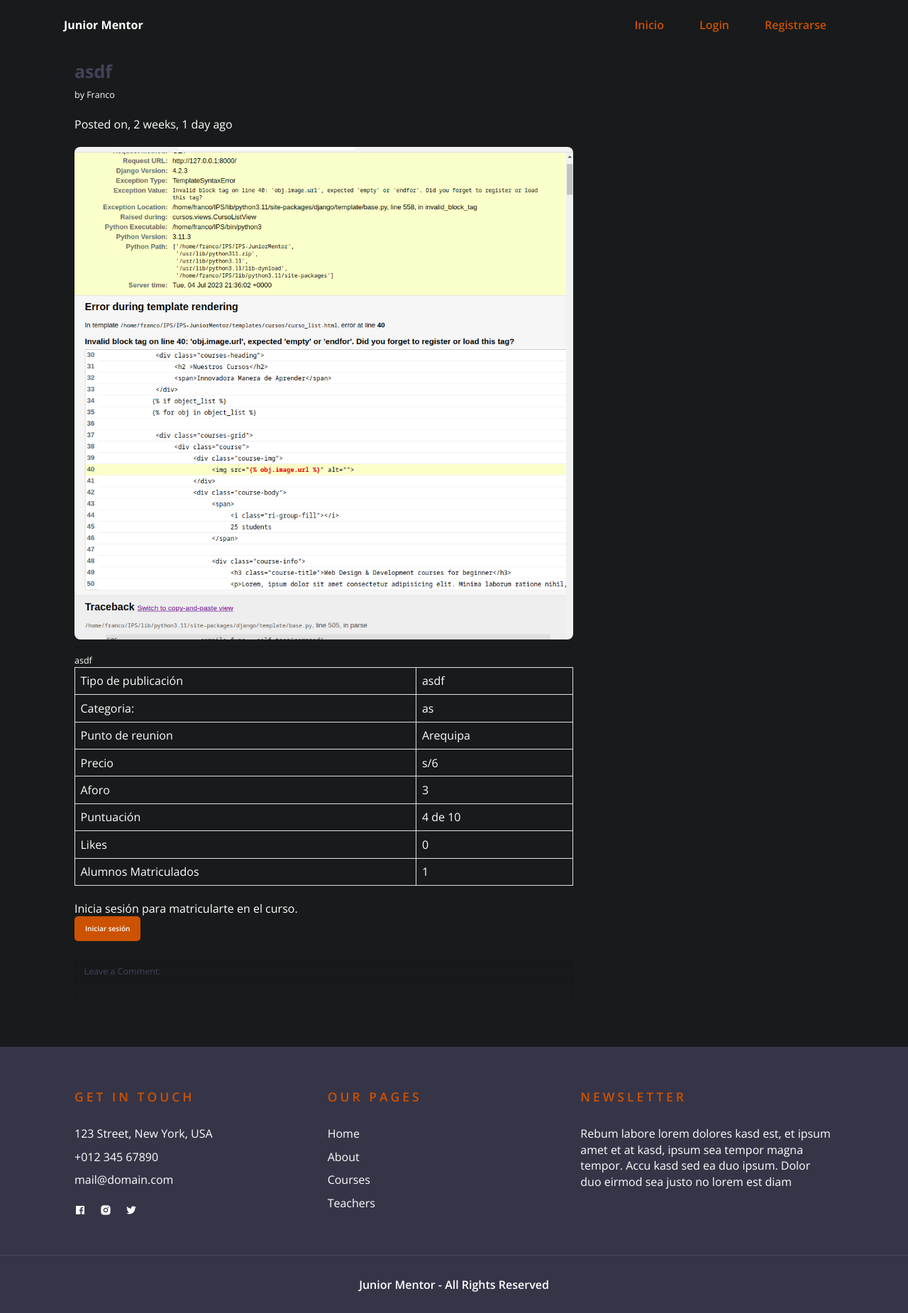
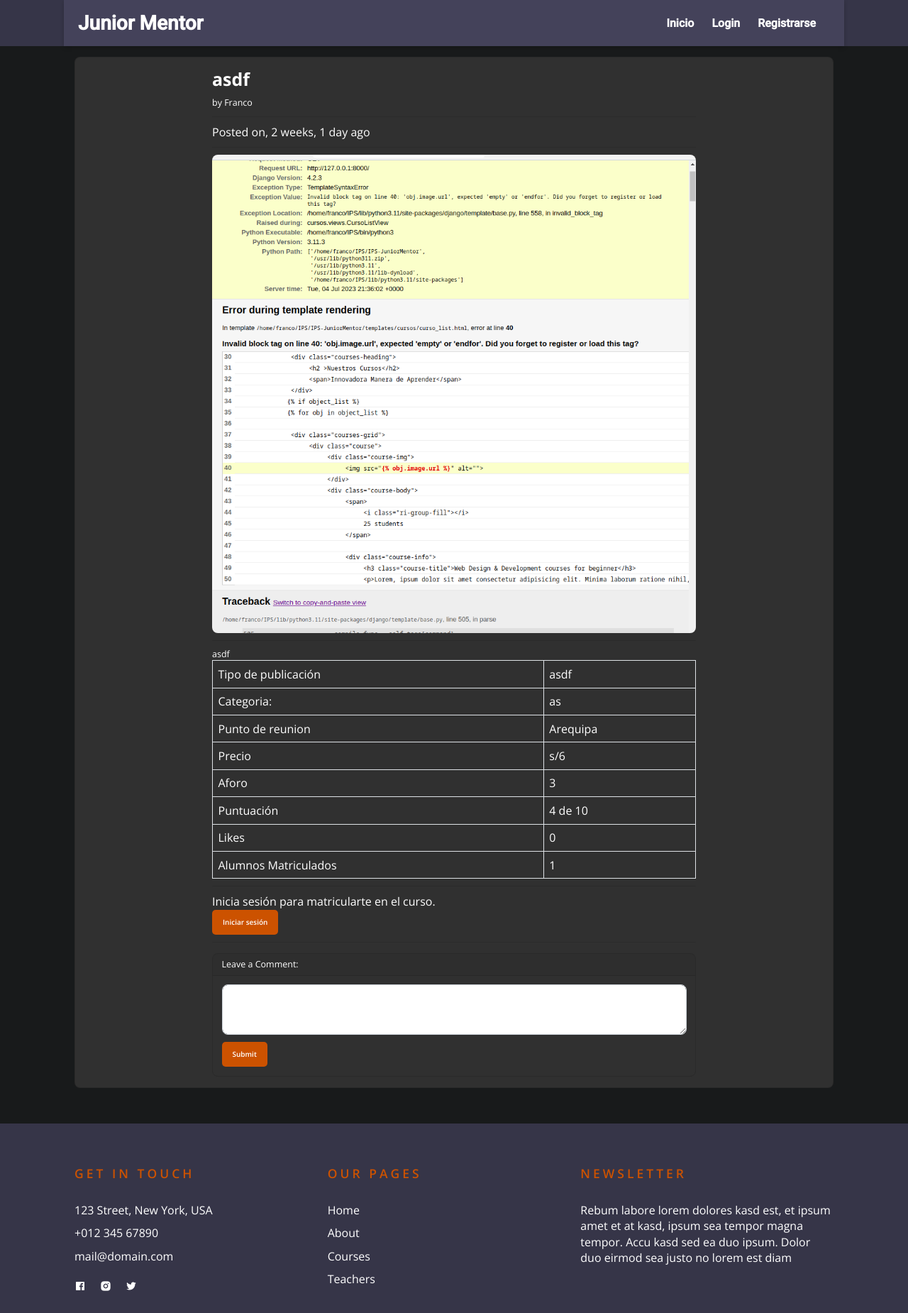
Before and after one commit to jchua21/JUNIOR-MENTOR, a Django app: a page that uses templates/partials/_navbar.html in a window 1280 px wide. Shown: the top 1850 px of the page at 71% size. Run offline with Django 4.2, Linux system fonts and the light colour scheme; data comes from the database, SQL or seed files in the repository; both versions use the stored data as it was after the commit; data that the repository does not hold is empty; some libraries are stand-ins or nearby versions.

Commit message:
mejoro aspecto

```diff
--- a/templates/cursos/curso_detail.html
+++ b/templates/cursos/curso_detail.html
@@ -2,10 +2,10 @@
 {% load humanize %}
 {% block title %}{{ block.super }}| {{ object.title }}{% endblock title %}
 {% block content %}
-<div class="row">
-  <div class="col-lg-8">
+<div class="card my-4 rounded" style="background-color: #303030;">
+  <div class="col-lg-8 mx-auto"> <!-- Agregado mx-auto para centrar el contenido -->
     <!-- Title -->
-    <h1 class="mt-4">{{ object.title }}</h1>
+    <h1 class="mt-4" style="color: #fff;">{{ object.title }}</h1>
     <!-- Author -->
     <p class="lead">
     by
@@ -22,7 +22,7 @@
     <hr>
 
     <!-- Preview Image -->
-    <img class="img-fluid rounded" src="{{ object.image.url }}" alt="{{ object.title }}">
+    <img class="img-fluid rounded" src="{{ object.image.url }}" alt="{{ object.title }}" style="max-width: 100%; height: auto;">
     <hr>
 
     <!-- Post Content -->
@@ -87,19 +87,34 @@
 
     <hr>
 
+
     <!-- Comments Form -->
     <div class="card my-4">
-      <h5 class="card-header">Leave a Comment:</h5>
+      <h5 class="card-header" style="color: #fff;">Leave a Comment:</h5>
       <div class="card-body">
-        <!-- Formulario de comentarios -->
+        <form action="." method="POST">
+          {% csrf_token %}
+          <div class="form-group">
+            <input type="hidden" name='slug' value="{{ object.slug }}">
+            <textarea name="comment" class="form-control" rows="3" required></textarea>
+          </div>
+          <button type="submit" class="btn btn-primary">Submit</button>
+        </form>
       </div>
     </div>
+
 
     <!-- Comentarios existentes -->
     {% if object.comments.all %}
     {% for comment in object.comments.all %}
     <div class="media mb-4">
-      <!-- Detalles de los comentarios -->
+      <img class="d-flex mr-3 rounded-circle comment_pic" src="{{ comment.user.profile.image.url }}" alt="Image"  style="max-width: 50px; max-height: 50px; border-radius: 50%; background-color: #777;">
+      <div class="media-body">
+        <h5 class="mt-0">{{ comment.user.get_full_name }}</h5>
+        <p>{{ comment.text }}<br>
+        <small><i class="far fa-clock"></i>&nbsp{{ comment.created_at }}</small>
+        </p>
+      </div>
     </div>
     {% endfor %}
     {% endif %}
--- a/templates/cursos/my_posts.html
+++ b/templates/cursos/my_posts.html
@@ -17,8 +17,8 @@
         {% endif %}
 
         <div class="card">
-            <h5 class="card-header bg-primary text-white text-center rounded-top">Mis publicaciones</h5>
-            <div class="card-body">
+            <h5 class="card-header bg-primary text-white text-center rounded-top">Mis Cursos</h5>
+            <div class="card-body" style="background-color: #303030;">
                 {% if object_list %}
                 <div class="table-responsive">
                     <table class="table table-striped text-center">
--- a/templates/partials/_navbar.html
+++ b/templates/partials/_navbar.html
@@ -1,26 +1,55 @@
-<header class="header">
-     <nav class="nav container">
-          <div class="logo">
-               <a href="{% url 'home' %}">Junior Mentor</a>
-          </div>
+<style>
+@import url('https://fonts.googleapis.com/css2?family=Roboto:wght@500&display=swap');
+.navbar {
+  font-family: 'Roboto', sans-serif;
+  font-weight: 500;
+  font-size: 16px;
+  font-size: 18px;
+  font-weight: bold;
+  border: none;
+  box-shadow: 0px 2px 6px rgba(0, 0, 0, 0.2);
+  padding: 10px 20px;
+}
+</style>
 
-          <div class="nav-lista">
-               <a class="nav-link" href="{% url 'home' %}">Inicio</a>
-               {% if request.user.is_authenticated %}
-               <a class="nav-link" href="{% url 'my_posts' %}">Dashboard</a>
-               <a class="nav-link" href="{% url 'profile' request.user.id %}">Perfil</a>
-               <a class="nav-link" href="{% url 'create' %}">Crear Curso</a>
-               <a class="nav-link" href="{% url 'logout' %}">Logout</a>
-               {% else %}
-               <a class="nav-link" href="{% url 'login' %}">Login</a>
-               <a href="{% url 'register' %}" class="nav-link"> Registrarse </a>
-               {% endif %}
-               <!-- <a href="/teachers" class="nav-link">Teachers</a> -->
-          </div>
-
-     </nav>
+<header class="header" style="background-color: rgba(54, 53, 72, 1)">
+  <nav class="navbar navbar-expand-lg navbar-dark bg-dark container">
+    <a class="navbar-brand" href="{% url 'home' %}" style="font-family: 'Roboto', sans-serif; font-size: 28px; color: white;">Junior Mentor</a>
+    <button class="navbar-toggler" type="button" data-toggle="collapse" data-target="#navbarNav" aria-controls="navbarNav" aria-expanded="false" aria-label="Toggle navigation">
+      <span class="navbar-toggler-icon"></span>
+    </button>
+    <div class="collapse navbar-collapse justify-content-end" id="navbarNav">
+      <ul class="navbar-nav ml-auto">
+        <li class="nav-item">
+          <a class="nav-link" href="{% url 'home' %}" style="color: white; font-family: 'Roboto', sans-serif; font-size: 16px; margin-right: 15px;">Inicio</a>
+        </li>
+        {% if request.user.is_authenticated %}
+        <li class="nav-item">
+          <a class="nav-link" href="{% url 'my_posts' %}" style="color: white; font-family: 'Roboto', sans-serif; font-size: 16px; margin-right: 15px;">Dashboard</a>
+        </li>
+        <li class="nav-item">
+          <a class="nav-link" href="{% url 'profile' request.user.id %}" style="color: white; font-family: 'Roboto', sans-serif; font-size: 16px; margin-right: 15px;">Perfil</a>
+        </li>
+        <li class="nav-item">
+          <a class="nav-link" href="{% url 'create' %}" style="color: white; font-family: 'Roboto', sans-serif; font-size: 16px; margin-right: 15px;">Crear Curso</a>
+        </li>
+        <li class="nav-item">
+          <a class="nav-link" href="{% url 'logout' %}" style="color: white; font-family: 'Roboto', sans-serif; font-size: 16px; margin-right: 15px;">Logout</a>
+        </li>
+        {% else %}
+        <li class="nav-item">
+          <a class="nav-link" href="{% url 'login' %}" style="color: white; font-family: 'Roboto', sans-serif; font-size: 16px; margin-right: 15px;">Login</a>
+        </li>
+        <li class="nav-item">
+          <a href="{% url 'register' %}" class="nav-link" style="color: white; font-family: 'Roboto', sans-serif; font-size: 16px; margin-right: 15px;">Registrarse</a>
+        </li>
+        {% endif %}
+      </ul>
+    </div>
+  </nav>
 </header>
 
-
-<!-- {% if request.user.is_authenticated %} -->
-<!-- {% endif %} -->
+<!-- Agrega este script al final del archivo HTML -->
+<script src="https://code.jquery.com/jquery-3.6.0.min.js"></script>
+<script src="https://cdnjs.cloudflare.com/ajax/libs/popper.js/2.10.2/umd/popper.min.js"></script>
+<script src="https://stackpath.bootstrapcdn.com/bootstrap/4.5.2/js/bootstrap.min.js"></script>
```
Also changed, not shown: templates/cursos/curso_form.html (+6 -6 lines), templates/cursos/curso_list.html (+3 -4 lines), templates/registration/profile.html (+9 -6 lines), db.sqlite3, media/cursos/Captura_desde_2023-07-06_20-18-48.png (added), media/cursos/Captura_desde_2023-07-06_20-18-48_5EEjq1C.png (added), media/cursos/Captura_desde_2023-07-06_21-34-46.png (added), media/cursos/fundamentos-basicos-programacion-cplusplus-OpenLibra.gif (added), media/cursos/fundamentos-basicos-programacion-cplusplus-OpenLibra_RWqm5Dp.gif (added).
